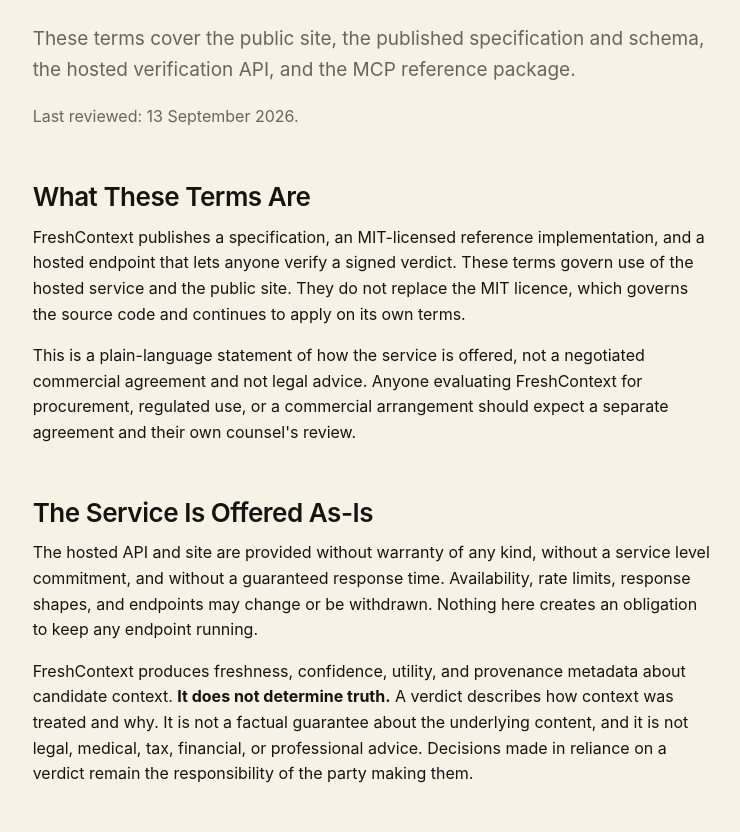
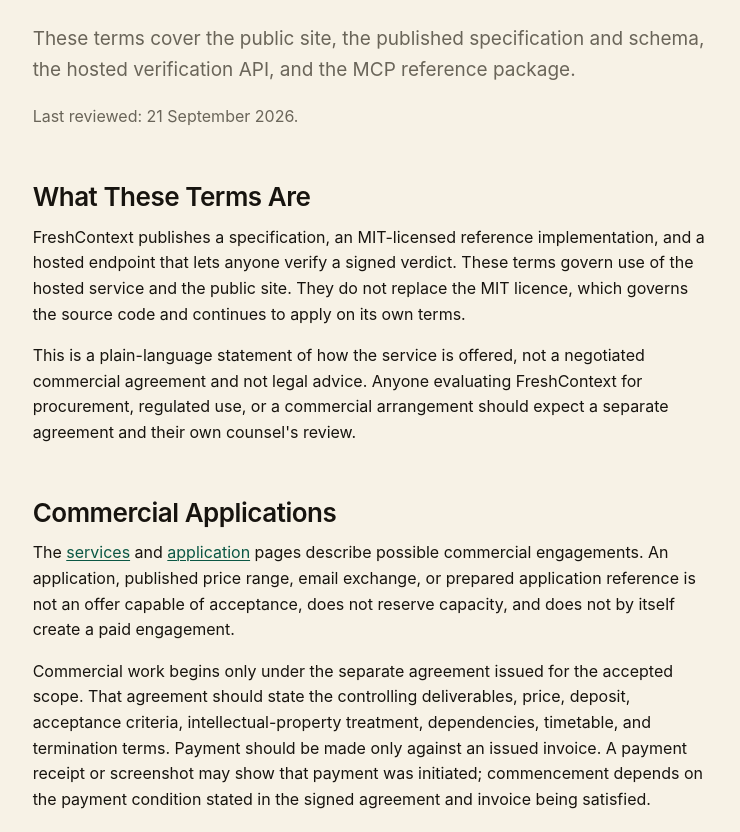
Before and after one commit to PrinceGabriel-lgtm/freshcontext-site, a website: page terms.html in a window 1280 px wide. Shown: the part 234-1066 px from the top of the page, without its empty margins (268-1008 px from the left). Drawn offline with Linux system fonts and the light colour scheme.

Commit message:
legal: define commercial application boundary

```diff
--- a/terms.html
+++ b/terms.html
@@ -49,12 +49,19 @@
 <div class="eyebrow">Terms of use</div>
     <h1>FreshContext Terms of Use</h1>
     <p class="lede">These terms cover the public site, the published specification and schema, the hosted verification API, and the MCP reference package.</p>
-    <p class="sub">Last reviewed: 13 September 2026.</p>
+    <p class="sub">Last reviewed: 21 September 2026.</p>
 
     <section>
       <h2>What These Terms Are</h2>
       <p>FreshContext publishes a specification, an MIT-licensed reference implementation, and a hosted endpoint that lets anyone verify a signed verdict. These terms govern use of the hosted service and the public site. They do not replace the MIT licence, which governs the source code and continues to apply on its own terms.</p>
       <p>This is a plain-language statement of how the service is offered, not a negotiated commercial agreement and not legal advice. Anyone evaluating FreshContext for procurement, regulated use, or a commercial arrangement should expect a separate agreement and their own counsel's review.</p>
+    </section>
+
+    <section>
+      <h2>Commercial Applications</h2>
+      <p>The <a href="/services">services</a> and <a href="/apply">application</a> pages describe possible commercial engagements. An application, published price range, email exchange, or prepared application reference is not an offer capable of acceptance, does not reserve capacity, and does not by itself create a paid engagement.</p>
+      <p>Commercial work begins only under the separate agreement issued for the accepted scope. That agreement should state the controlling deliverables, price, deposit, acceptance criteria, intellectual-property treatment, dependencies, timetable, and termination terms. Payment should be made only against an issued invoice. A payment receipt or screenshot may show that payment was initiated; commencement depends on the payment condition stated in the signed agreement and invoice being satisfied.</p>
+      <p>The public MIT licence continues to govern the historical code released under it. Commercial implementation terms do not withdraw rights already granted under that licence, and no exclusivity, assignment, or transfer of FreshContext ownership is created unless a separate executed agreement says so expressly.</p>
     </section>
 
     <section>
```
